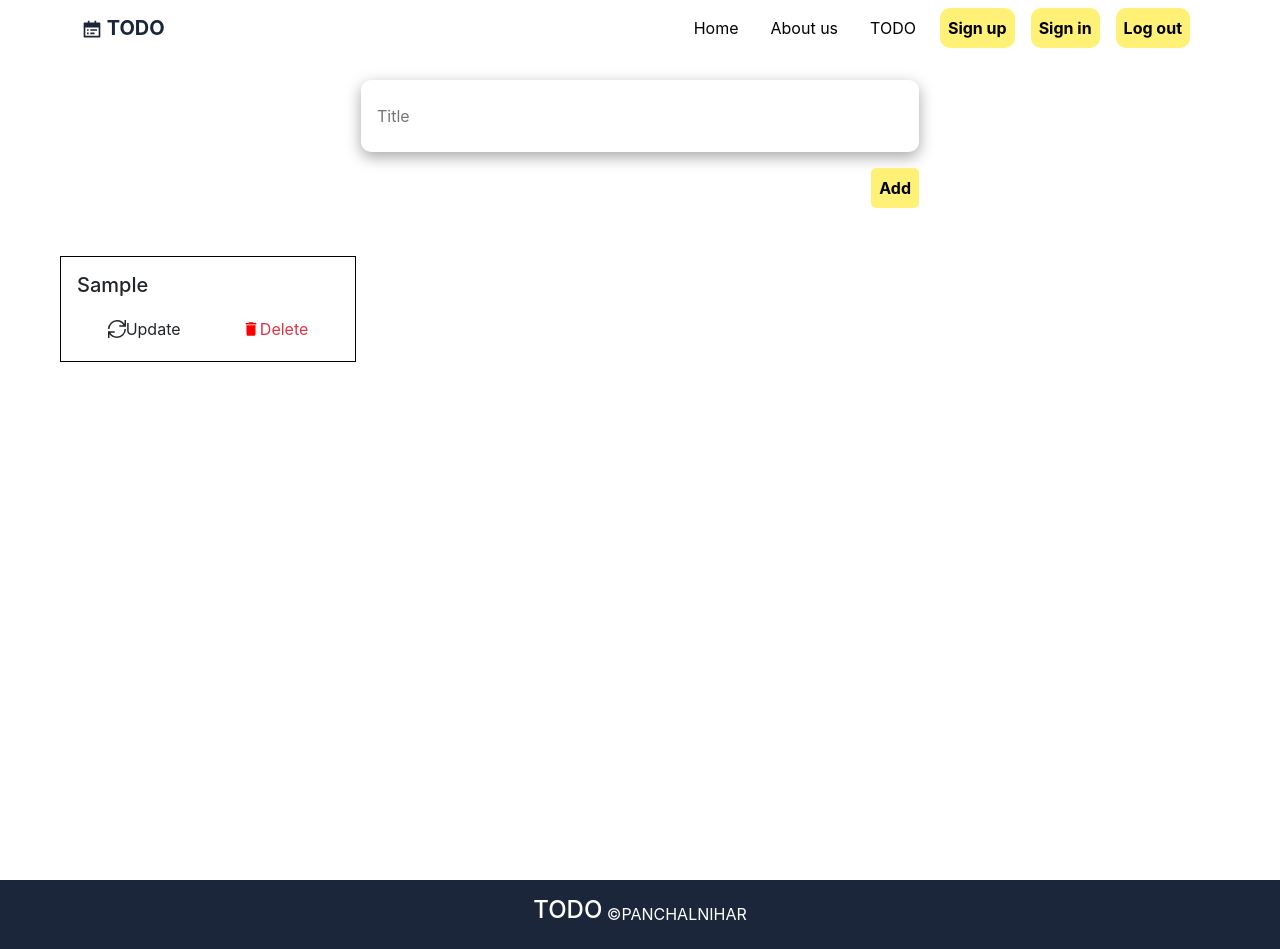
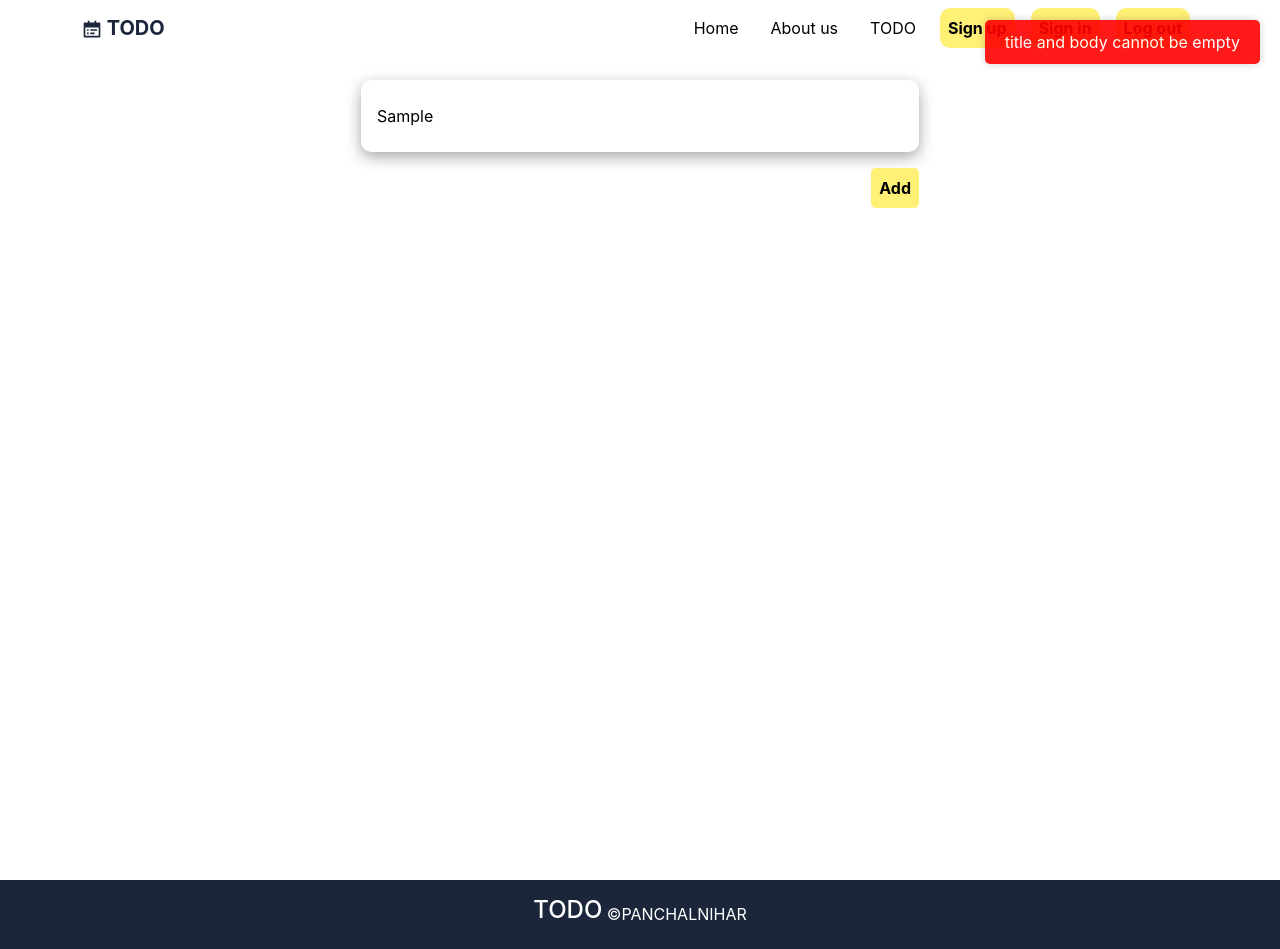
Before and after one commit to PanchalNihar/ToDoList, a React (Create React App) app in the folder frontend/frontend/: page /todo in a window 1280 px wide. Both pictures are taken after typing "Sample" into the empty fields and a click on the button "Add". Built offline with nearby package versions, Linux system fonts and the light colour scheme.

Commit message:
frontend over

```diff
--- a/frontend/frontend/src/components/todo/Todo.jsx
+++ b/frontend/frontend/src/components/todo/Todo.jsx
@@ -1,10 +1,15 @@
 import React, { useState } from "react";
 import "./todo.css";
 import TodoCards from "./TodoCards";
+import Update from "./Update";
 
 const Todo = () => {
   const [input, setInput] = useState({ title: "", body: "" });
   const [array, setArray] = useState([]);
+  const [showalert, setShowalert] = useState(false);
+  const [showSigninAlert, setShowSigninAlert] = useState(false);
+  const [isLoggedIn, setIsLoggedIn] = useState(false);
+  const [emptyAlert, setEmptyAlert] = useState(false);
   const show = () => {
     document.getElementById("textarea").style.display = "block";
   };
@@ -15,12 +20,37 @@ const Todo = () => {
   };
 
   const submit = () => {
+    // if (!isLoggedIn) {
+    //   setShowSigninAlert(true);
+    //   setTimeout(() => {
+    //     setShowSigninAlert(false);
+    //   }, 3000);
+    //   return;
+    // }
+    if (input.title.trim() === "" || input.body.trim() === "") {
+      setEmptyAlert(true);
+      setTimeout(() => {
+        setEmptyAlert(false);
+      }, 3000);
+      return;
+    }
     setArray([...array, input]);
     console.log(input);
     setInput({ title: "", body: "" });
+    setShowalert(true);
+    setTimeout(() => {
+      setShowalert(false);
+    }, 3000);
   };
-
+  const del = (id) => {
+    array.splice(id, "1");
+    setArray([...array]);
+  };
+  const dis = (value) => {
+    document.getElementById("todo-update").style.display = value;
+  };
   return (
+    <>
       <div className="todo">
         <div className="container todo-main d-flex justify-content-center align-items-center my-4 flex-column">
           <div className="d-flex flex-column todo-input-div w-50">
@@ -49,19 +79,50 @@ const Todo = () => {
             </button>
           </div>
         </div>
+        {showalert && (
+          <>
+            <div className="custom-alert"> Task Added successfully</div>
+          </>
+        )}
+        {emptyAlert && (
+          <>
+            <div className="custom-alert alert-warning">
+              title and body cannot be empty
+            </div>
+          </>
+        )}
+        {showSigninAlert && (
+          <>
+            <div className="custom-alert alert-warning">
+              Sign in to add task
+            </div>
+          </>
+        )}
         <div className="todo-body">
           <div className="container-fluid">
             <div className="row">
               {array &&
                 array.map((item, index) => (
-                <div className="col-lg-3 col-10 mx-5 my-2">
-                  <TodoCards title={item.title} body={item.body}/>
+                  <div className="col-lg-3 col-10 mx-5 my-2" key={index}>
+                    <TodoCards
+                      title={item.title}
+                      body={item.body}
+                      id={index}
+                      delid={del}
+                      dis={dis}
+                    />
                   </div>
                 ))}
             </div>
           </div>
         </div>
       </div>
+      <div className="todo-update" id="todo-update">
+        <div className="container update">
+          <Update display={dis}/>
+        </div>
+      </div>
+    </>
   );
 };
 
--- a/frontend/frontend/src/components/todo/TodoCards.jsx
+++ b/frontend/frontend/src/components/todo/TodoCards.jsx
@@ -2,7 +2,7 @@ import React from "react";
 import "./todo.css";
 import { MdDelete } from "react-icons/md";
 import { GrUpdate } from "react-icons/gr";
-const TodoCards = ({ title, body }) => {
+const TodoCards = ({ title, body, id, delid, dis }) => {
   return (
     <div className="p-3 todo-card ">
       <div>
@@ -10,11 +10,21 @@ const TodoCards = ({ title, body }) => {
         <p className="todo-card-p">{body.split("", 80)}</p>
       </div>
       <div className="d-flex justify-content-around">
-        <div className="d-flex justify-content-center align-items-center card-icon-head px-2 py-1">
-          <GrUpdate className="card-item "/>Update
+        <div
+          className="d-flex justify-content-center align-items-center card-icon-head px-2 py-1"
+          onClick={() => {
+            dis("block");
+          }}
+        >
+          <GrUpdate className="card-item " />
+          Update
         </div>
-        <div className="d-flex justify-content-center align-items-center card-icon-head px-2 py-1 text-danger">
-          <MdDelete className="card-item del"/>Delete
+        <div
+          className="d-flex justify-content-center align-items-center card-icon-head px-2 py-1 text-danger"
+          onClick={() => delid(id)}
+        >
+          <MdDelete className="card-item del" />
+          Delete
         </div>
       </div>
     </div>
--- /dev/null
+++ b/frontend/frontend/src/components/todo/Update.jsx
@@ -0,0 +1,17 @@
+import React from "react";
+
+const Update = ({display}) => {
+  return (
+    <div className="p-5 d-flex justify-content-center align-items-start flex-column update">
+      <h3>Update Task</h3>
+      <input type="text" placeholder="Title" className="todo-input my-4 w-100 p-3" />
+      <textarea className="todo-input w-100 p-3" placeholder="Body"/>
+      <div>
+        <button className="btn btn-dark my-4">Update</button>
+        <button className="btn btn-danger my-4 mx-3" onClick={()=>{display("none")}}>Close</button>
+      </div>
+    </div>
+  );
+};
+
+export default Update;
--- a/frontend/frontend/src/components/todo/todo.css
+++ b/frontend/frontend/src/components/todo/todo.css
@@ -2,6 +2,7 @@
   width: 100%;
   min-height: 100vh;
   max-height: auto;
+  position: relative;
 }
 .todo-input {
   border: none;
@@ -22,25 +23,54 @@
   border: none;
   outline: none;
 }
-.todo-card{
+.todo-card {
   border: 1px solid black;
 }
-.todo-card-p p{
+.todo-card-p p {
   text-align: justify;
   text-justify: inter-word;
 }
-.card-item{
+.card-item {
   font-size: 18px;
   cursor: pointer;
 }
-.del{
+.del {
   color: red;
 }
-.card-icon-head{
+.card-icon-head {
   cursor: pointer;
   transition: all 0.3s;
 }
-.card-icon-head:hover{
+.card-icon-head:hover {
   box-shadow: rgba(0, 0, 0, 0.35) 0px 5px 15px;
   border-radius: 5px;
 }
+.custom-alert {
+  position: fixed;
+  top: 20px;
+  right: 20px;
+  background-color: #4caf50;
+  color: white;
+  padding: 10px 20px;
+  border-radius: 5px;
+  box-shadow: 0px 0px 10px rgba(0, 0, 0, 0.2);
+  z-index: 1000;
+  opacity: 0.9;
+  transition: opacity 0.5s ease-in-out;
+}
+.alert-warning {
+  background-color: red;
+}
+.todo-update {
+  position: absolute;
+  position: fixed;
+  top: 80px;
+  left: 0px;
+  width: 100%;
+  height: 80vh;
+  background-color: beige;
+  display: none;
+}
+.update{
+  height: 100%;
+}
```
Also changed, not shown: frontend/package.json (added, +8 -0 lines), 1 other file (tests, documents, lock files or other folders). Lines whose indentation alone changed are shown as unchanged.
